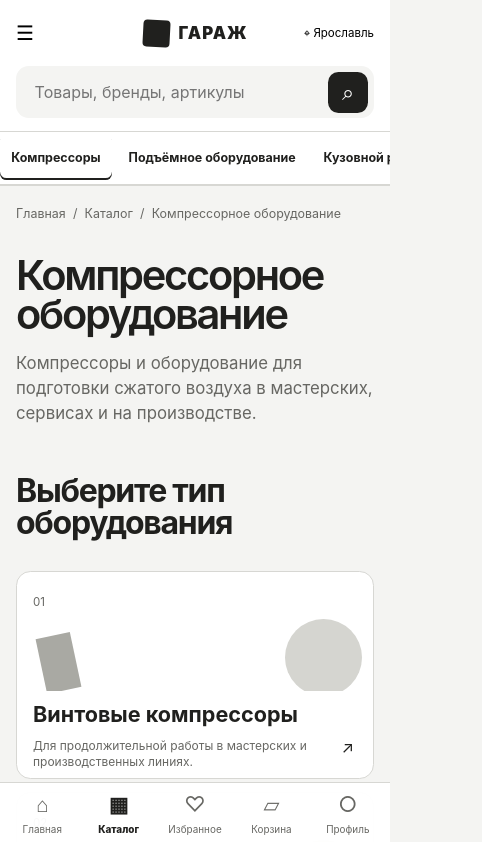
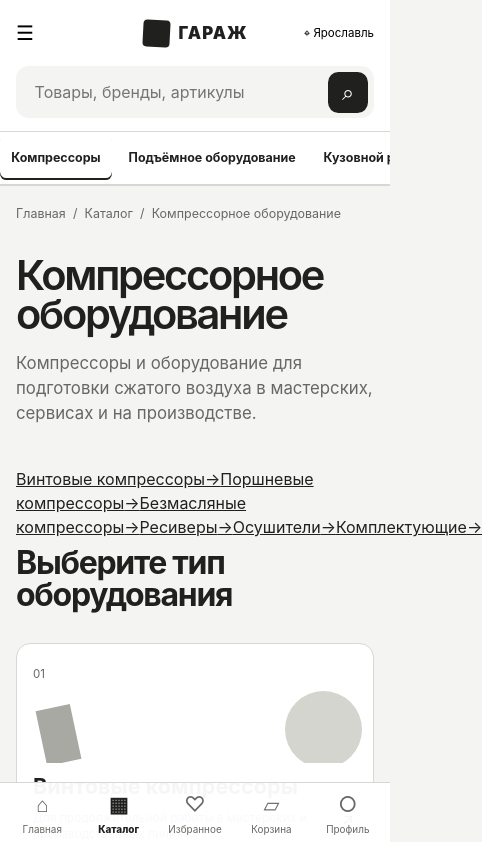
Before and after one commit to kcska18051-crypto/garage, a React (Vite) app in the folder prototype/: page /catalog/compressor-equipment in a window 390 px wide. Shown: the top 842 px of the page, 482 px wide, since content can reach past the window. Built offline with nearby package versions, Linux system fonts and the light colour scheme.

Commit message:
feat: add responsive catalog section routes

```diff
--- a/prototype/src/app/routes.tsx
+++ b/prototype/src/app/routes.tsx
@@ -8,6 +8,7 @@ import { CatalogSubcategoryPage } from '../pages/CatalogSubcategoryPage'
 import { ProductDetailPage } from '../pages/ProductDetailPage'
 import { BrandsPage } from '../pages/BrandsPage'
 import { BrandDetailPage } from '../pages/BrandDetailPage'
+import { CatalogSectionPage } from '../pages/CatalogSectionPage'
 
 export type RouteDefinition = { path: string; label: string }
 
@@ -32,6 +33,7 @@ export function AppRoutes() {
       <Route path="/catalog/compressor-equipment" element={<CatalogCategoryPage />} />
       <Route path="/catalog/compressor-equipment/:subcategorySlug" element={<CatalogSubcategoryPage />} />
       <Route path="/catalog/compressor-equipment/:subcategorySlug/:childSlug" element={<CatalogSubcategoryPage />} />
+      <Route path="/catalog/:categorySlug" element={<CatalogSectionPage />} />
       <Route path="/product/remeza-vk-10-gr-0001" element={<ProductDetailPage />} />
       <Route path="/brands" element={<BrandsPage />} />
       <Route path="/brand/remeza" element={<BrandDetailPage />} />
--- /dev/null
+++ b/prototype/src/features/catalog/CatalogMobileList.tsx
@@ -0,0 +1,16 @@
+import { Link } from 'react-router-dom'
+import type { CatalogRootCategory } from '../../data/catalogTypes'
+
+export function CatalogMobileList({ items }: { items: CatalogRootCategory[] }) {
+  return (
+    <nav className="catalog-root-mobile" aria-label="Категории каталога">
+      {items.map((item) => (
+        <Link className="catalog-root-row" data-testid="catalog-mobile-row" key={item.id} to={item.href}>
+          <span className={`catalog-row-art catalog-art--${item.artVariant}`} aria-hidden="true"><i /><b /></span>
+          <span>{item.name}</span>
+          <span aria-hidden="true">→</span>
+        </Link>
+      ))}
+    </nav>
+  )
+}
--- /dev/null
+++ b/prototype/src/features/catalog/CatalogSectionList.tsx
@@ -0,0 +1,16 @@
+import { Link } from 'react-router-dom'
+import type { CatalogRootSubcategory } from '../../data/catalogTypes'
+
+export function CatalogSectionList({ items, className = '' }: { items: CatalogRootSubcategory[]; className?: string }) {
+  return (
+    <nav className={`catalog-section-list ${className}`.trim()} aria-label="Подкатегории">
+      {items.map((item) => (
+        <Link className="catalog-section-row" data-testid="catalog-section-row" key={item.id} to={item.href}>
+          <span className={`catalog-row-art catalog-art--${item.artVariant}`} aria-hidden="true"><i /><b /></span>
+          <span>{item.name}</span>
+          <span aria-hidden="true">→</span>
+        </Link>
+      ))}
+    </nav>
+  )
+}
--- a/prototype/src/pages/CatalogCategoryPage.tsx
+++ b/prototype/src/pages/CatalogCategoryPage.tsx
@@ -1,10 +1,12 @@
 import { Link } from 'react-router-dom'
-import { catalogBrands, catalogProducts, compressorSubcategories, reducedFilterGroups } from '../data/catalogData'
+import { catalogBrands, catalogProducts, compressorSubcategories, getCatalogCategory, reducedFilterGroups } from '../data/catalogData'
 import { Breadcrumbs } from '../features/catalog/Breadcrumbs'
 import { CatalogCategoryGrid } from '../features/catalog/CategoryGrid'
 import { ProductListing } from '../features/catalog/ProductListing'
+import { CatalogSectionList } from '../features/catalog/CatalogSectionList'
 import '../features/catalog/Catalog.css'
 
 export function CatalogCategoryPage() {
-  return <main className="catalog-page"><Breadcrumbs items={[{ label: 'Главная', to: '/' }, { label: 'Каталог', to: '/catalog' }, { label: 'Компрессорное оборудование' }]} /><header className="catalog-page__header catalog-page__header--category"><div><h1>Компрессорное оборудование</h1><p>Компрессоры и оборудование для подготовки сжатого воздуха в мастерских, сервисах и на производстве.</p></div></header><section aria-labelledby="compressor-types-title"><div className="catalog-section-heading"><div><h2 id="compressor-types-title">Выберите тип оборудования</h2></div></div><CatalogCategoryGrid compact items={compressorSubcategories} /></section><section className="catalog-related-brands" aria-labelledby="related-brands-title"><h2 id="related-brands-title">Бренды категории</h2>{catalogBrands.map((brand) => <Link key={brand.id} to={`/catalog/compressor-equipment?brand=${brand.id}`}>{brand.name}<small>{brand.count}</small></Link>)}</section><ProductListing products={catalogProducts} filterGroups={reducedFilterGroups} mode="reduced" /></main>
+  const category = getCatalogCategory('compressor-equipment')!
+  return <main className="catalog-page"><Breadcrumbs items={[{ label: 'Главная', to: '/' }, { label: 'Каталог', to: '/catalog' }, { label: 'Компрессорное оборудование' }]} /><header className="catalog-page__header catalog-page__header--category"><div><h1>Компрессорное оборудование</h1><p>Компрессоры и оборудование для подготовки сжатого воздуха в мастерских, сервисах и на производстве.</p></div></header><CatalogSectionList className="catalog-section-list--mobile-only" items={category.subcategories} /><div className="catalog-category-detail"><section aria-labelledby="compressor-types-title"><div className="catalog-section-heading"><div><h2 id="compressor-types-title">Выберите тип оборудования</h2></div></div><CatalogCategoryGrid compact items={compressorSubcategories} /></section><section className="catalog-related-brands" aria-labelledby="related-brands-title"><h2 id="related-brands-title">Бренды категории</h2>{catalogBrands.map((brand) => <Link key={brand.id} to={`/catalog/compressor-equipment?brand=${brand.id}`}>{brand.name}<small>{brand.count}</small></Link>)}</section><ProductListing products={catalogProducts} filterGroups={reducedFilterGroups} mode="reduced" /></div></main>
 }
--- a/prototype/src/pages/CatalogPage.tsx
+++ b/prototype/src/pages/CatalogPage.tsx
@@ -1,8 +1,9 @@
 import { catalogBrands, catalogCategories } from '../data/catalogData'
 import { Breadcrumbs } from '../features/catalog/Breadcrumbs'
-import { CatalogCategoryGrid } from '../features/catalog/CategoryGrid'
+import { CatalogRootGrid } from '../features/catalog/CategoryGrid'
+import { CatalogMobileList } from '../features/catalog/CatalogMobileList'
 import '../features/catalog/Catalog.css'
 
 export function CatalogPage() {
-  return <main className="catalog-page"><Breadcrumbs items={[{ label: 'Главная', to: '/' }, { label: 'Каталог' }]} /><header className="catalog-page__header"><h1>Каталог</h1><p>Оборудование, инструмент и материалы для профессионального обслуживания и ремонта автомобилей.</p></header><CatalogCategoryGrid items={catalogCategories} /><section className="catalog-brand-section" aria-labelledby="catalog-brands-title"><div><h2 id="catalog-brands-title">Популярные бренды</h2></div><div className="catalog-brand-grid">{catalogBrands.map((brand) => <div key={brand.id}><span aria-hidden="true" />{brand.name}</div>)}</div></section><section className="catalog-info"><h2>Как устроен каталог</h2><p>Выберите направление, затем уточните тип оборудования. На страницах категорий доступны локальные фильтры, готовые подборки и сравнение характеристик. Количество и наличие в прототипе демонстрационные.</p></section></main>
+  return <main className="catalog-page"><Breadcrumbs items={[{ label: 'Главная', to: '/' }, { label: 'Каталог' }]} /><header className="catalog-page__header"><h1>Каталог</h1><p>Оборудование, инструмент и материалы для профессионального обслуживания и ремонта автомобилей.</p></header><section className="catalog-root-desktop" aria-label="Основные разделы каталога"><CatalogRootGrid items={catalogCategories} /></section><CatalogMobileList items={catalogCategories} /><div className="catalog-root-supporting"><section className="catalog-brand-section" aria-labelledby="catalog-brands-title"><div><h2 id="catalog-brands-title">Популярные бренды</h2></div><div className="catalog-brand-grid">{catalogBrands.map((brand) => <div key={brand.id}><span aria-hidden="true" />{brand.name}</div>)}</div></section><section className="catalog-info"><h2>Как устроен каталог</h2><p>Выберите направление, затем уточните тип оборудования. На страницах категорий доступны локальные фильтры, готовые подборки и сравнение характеристик. Количество и наличие в прототипе демонстрационные.</p></section></div></main>
 }
--- /dev/null
+++ b/prototype/src/pages/CatalogSectionPage.tsx
@@ -0,0 +1,26 @@
+import { useParams } from 'react-router-dom'
+import { getCatalogCategory } from '../data/catalogData'
+import { Breadcrumbs } from '../features/catalog/Breadcrumbs'
+import { CatalogSectionList } from '../features/catalog/CatalogSectionList'
+import { NotFoundPage } from './NotFoundPage'
+import '../features/catalog/Catalog.css'
+
+export function CatalogSectionPage() {
+  const { categorySlug } = useParams()
+  const category = getCatalogCategory(categorySlug)
+
+  if (!category) return <NotFoundPage />
+
+  return (
+    <main className="catalog-page catalog-section-page">
+      <Breadcrumbs items={[{ label: 'Главная', to: '/' }, { label: 'Каталог', to: '/catalog' }, { label: category.name }]} />
+      <header className="catalog-page__header catalog-page__header--category">
+        <div>
+          <h1>{category.name}</h1>
+          <p>{category.description}</p>
+        </div>
+      </header>
+      <CatalogSectionList items={category.subcategories} />
+    </main>
+  )
+}
```
Also changed, not shown: 1 other file (tests, documents, lock files or other folders).
